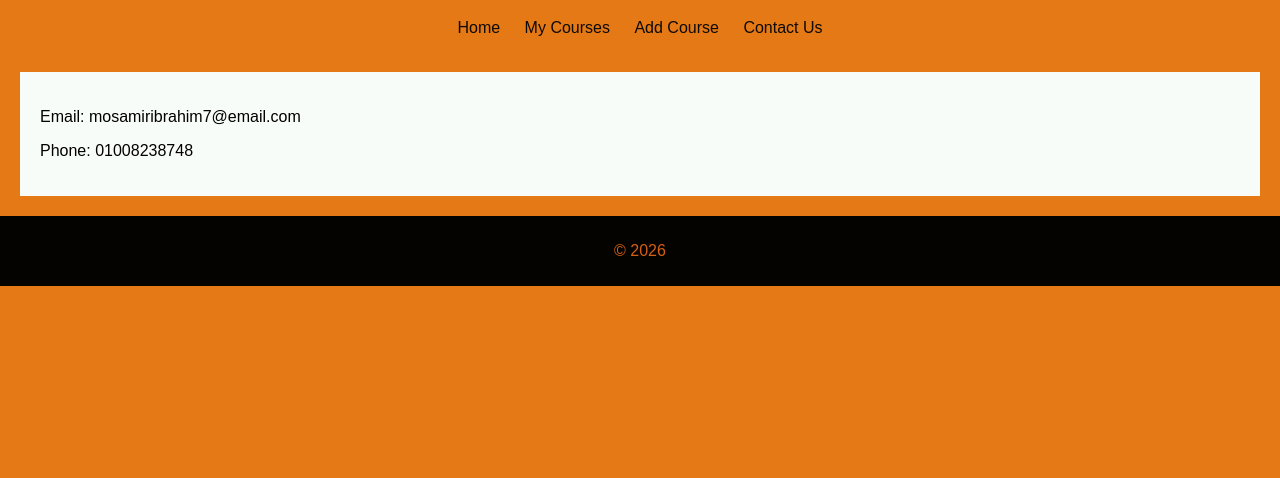
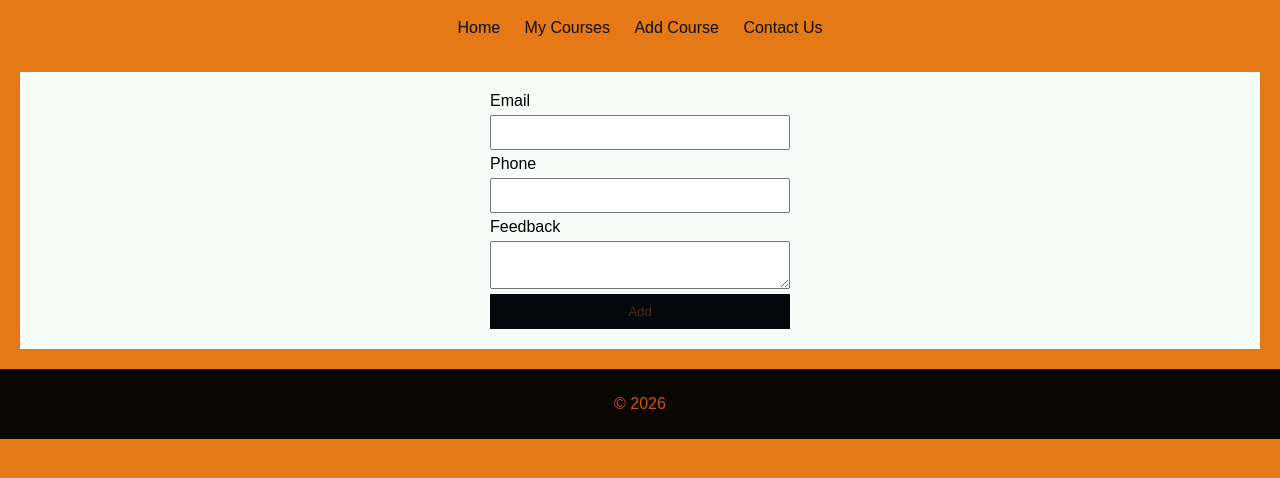
Before and after one commit to Mosamiribrahim/my_website, a plain HTML site: page contact.html in a window 1280 px wide. Shown: the part 76-554 px from the top of the page. Drawn offline with Linux system fonts and the light colour scheme.

Commit message:
Add files via upload

```diff
--- a/contact.html
+++ b/contact.html
@@ -16,13 +16,27 @@
         <a href="contact.html">Contact Us</a>
     </nav>
 </header>
-
 <main>
 <section>
-    <p>Email: mosamiribrahim7@email.com</p>
-    <p>Phone: 01008238748</p>
+<form>
+    <label>Email</label>
+    <input type="text">
+
+
+
+
+    <label>Phone</label>
+    <input type="Mobile phone">
+
+    <label>Feedback</label>
+    <textarea></textarea>
+
+    <button>Add</button>
+</form>
 </section>
 </main>
+
+
 
 <footer>
     <p>© 2026</p>
--- a/style.css
+++ b/style.css
@@ -66,7 +66,7 @@ button:hover {
 
 footer {
     text-align: center;
-    background: #050300;
-    color: rgb(214, 96, 18);
+    background: #0a0600;
+    color: rgb(202, 88, 12);
     padding: 10px;
 }
```
Also changed, not shown: index.html (+1 -1 lines).
